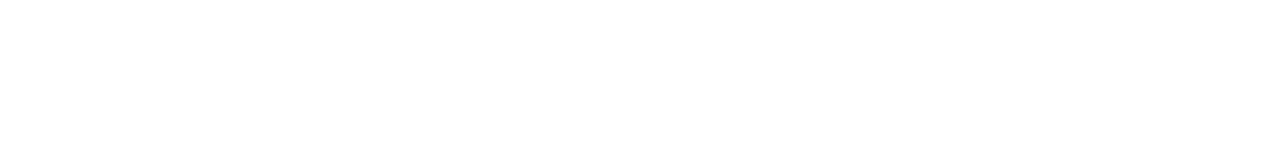
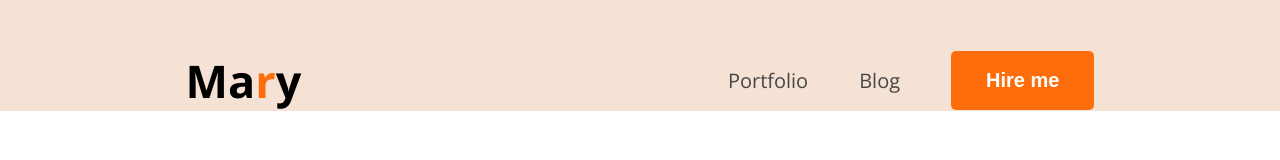
Before and after one commit to muhiminulshafin/hero-dev-code, a plain HTML site: page index.html in a window 1280 px wide. Drawn offline with nearby package versions, Linux system fonts and the light colour scheme.

Commit message:
design navbar & style according to design

```diff
--- /dev/null
+++ b/index.css
@@ -0,0 +1,51 @@
+*{
+    margin: 0;
+    padding: 0;
+
+}
+.font-open-sans {
+  font-family: "Open Sans", sans-serif;
+  font-optical-sizing: auto;
+
+.logo h2{
+    font-size:45px ;
+    font-weight: 900px;
+}
+.color_orange{
+    color: #FD6E0A ;
+}
+.btn {
+    background-color: #FD6E0A;
+    padding: 18px 35px;
+    color: white;
+    border: none ;
+    border-radius: 5px ;
+    font-size: 20px;
+    font-weight: bold;
+
+}
+header {
+ background-color: #f5e2d5 ;
+ padding-top: 50px;
+
+}
+nav {
+    width: 71% ;
+    max-width: 1140px ;
+    /* border:     1px solid red ; */
+    margin:     0 auto ;
+    display: flex ;
+    justify-content: space-between;
+    align-items: center ;
+}
+nav .menu {
+    list-style: none;
+    display: flex ;
+    gap: 51px ;
+    align-items:    center;
+}
+nav .menu li a {
+   font-size: 20px ;
+   color: #474747;
+   text-decoration:     none ;
+}
--- a/index.html
+++ b/index.html
@@ -4,8 +4,23 @@
     <meta charset="UTF-8">
     <meta name="viewport" content="width=device-width, initial-scale=1.0">
     <title>Muhiminul Shafin portfolio</title>
+    <link rel="preconnect" href="https://fonts.googleapis.com">
+<link rel="preconnect" href="https://fonts.gstatic.com" crossorigin>
+<link href="https://fonts.googleapis.com/css2?family=Open+Sans:ital,wght@0,300..800;1,300..800&display=swap" rel="stylesheet">
+    <link rel="stylesheet" href="index.css">
 </head>
-<body>
+
+<body class="font-open-sans">
+    <header>
+        <nav>
+            <div class="logo"> <h2> Ma<span class="color_orange">r</span>y </h2></div>
+            <ul class="menu">
+                <li> <a href=""> Portfolio</a></li>
+                <li> <a href=""> Blog</a></li>
+               <li> <button class="btn">Hire me</button></li>
+            </ul>
+        </nav>
+    </header>
 
 </body>
 </html>
```
